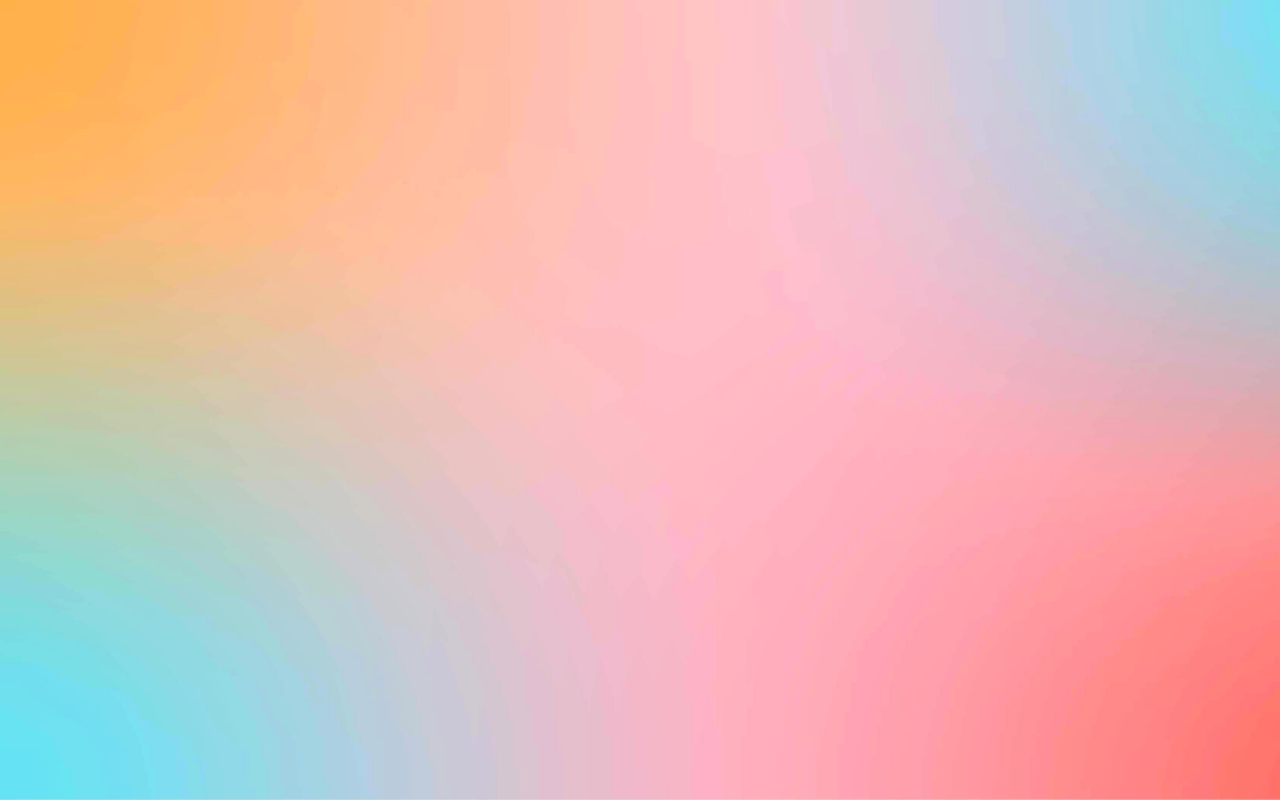
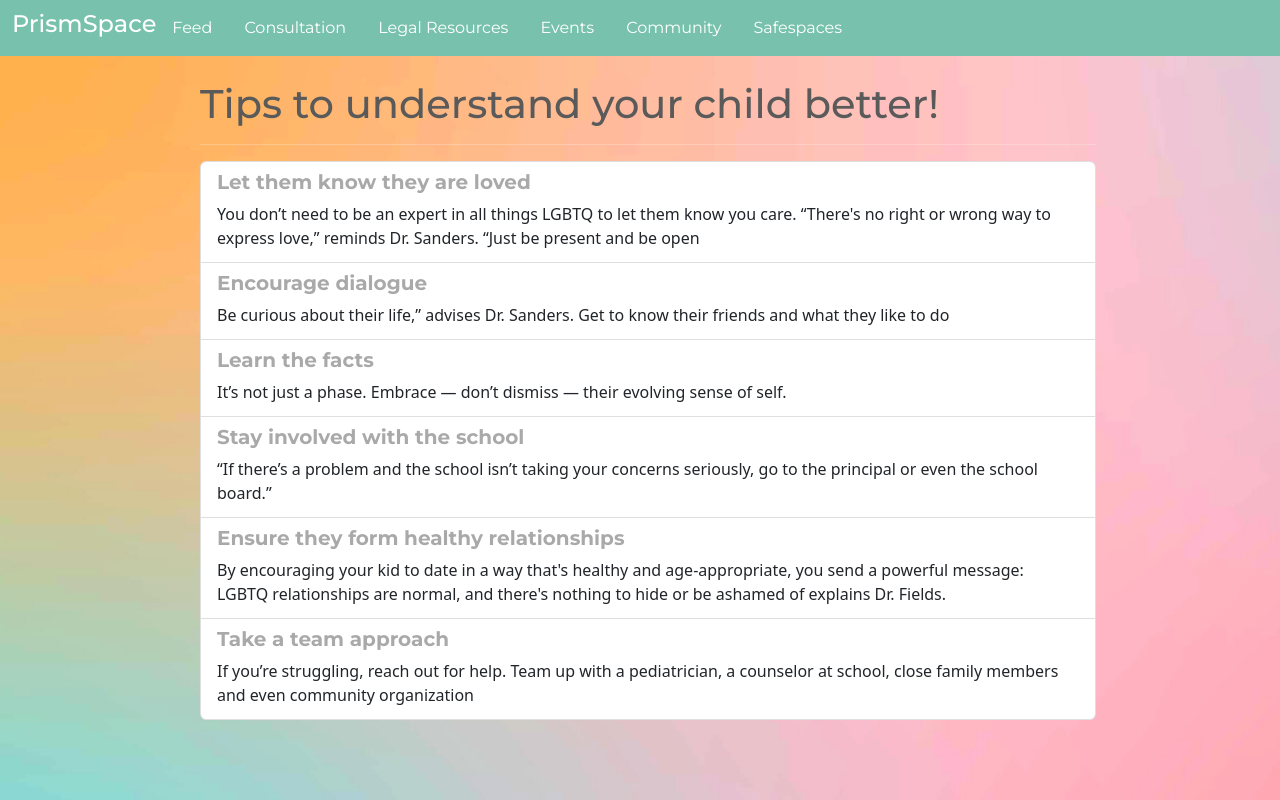
Before and after one commit to chayakusi/PrismSpace, a React (Create React App) app: page /parentaltips in a window 1280 px wide. Before the commit this address had no page. Shown: the top 800 px of the page. Built offline with nearby package versions, Linux system fonts and the light colour scheme.

Commit message:
added parentaltips

```diff
--- a/src/App.js
+++ b/src/App.js
@@ -9,6 +9,7 @@ import Events from './events';
 import LandingPage from './landingpage';
 import LegalResources from './LegalResources';
 import Safespaces from './safespaces';
+import TipsParents from './tipsparents';
 
 
 function App() {
@@ -16,7 +17,7 @@ function App() {
     <div style={{
       backgroundImage: 'url('+image+')',
       backgroundSize: 'cover',
-      height: '100vh',
+      height: '140vh',
       color: "#f5f5f5"
     }}>
       <header>
@@ -31,6 +32,7 @@ function App() {
           <Route path="/articles" element={<ArticleFeed />} />
           <Route path="/resources" element={<LegalResources />} />
           <Route path="/safespaces" element={<Safespaces />} />
+          <Route path="/parentaltips" element={<TipsParents />} />
         </Routes>
       </Router>
       </header>
--- /dev/null
+++ b/src/tipsparents.js
@@ -0,0 +1,74 @@
+import React, { Component } from "react";
+import Navbar from "./Navbar";
+const TipsParents = () => {
+  const styleobj = {
+    overflow: "hidden",
+    width: "70vw",
+    height: "100vh",
+    position: "absolute",
+    top: "0",
+    bottom: "0",
+    left: "0",
+    right: "0",
+    margin: "80px 0px 0px 200px",
+  };
+  const tips = [
+    {
+      name: "Let them know they are loved",
+      Details:
+        "You don’t need to be an expert in all things LGBTQ to let them know you care. “There's no right or wrong way to express love,” reminds Dr. Sanders. “Just be present and be open",
+    },
+    {
+      name: "Encourage dialogue",
+      Details:
+        "Be curious about their life,” advises Dr. Sanders. Get to know their friends and what they like to do",
+    },
+    {
+      name: "Learn the facts",
+      Details:
+        "It’s not just a phase. Embrace — don’t dismiss — their evolving sense of self.",
+    },
+    {
+      name: "Stay involved with the school",
+      Details:
+        "“If there’s a problem and the school isn’t taking your concerns seriously, go to the principal or even the school board.”",
+    },
+    {
+      name: "Ensure they form healthy relationships",
+      Details:
+        "By encouraging your kid to date in a way that's healthy and age-appropriate, you send a powerful message: LGBTQ relationships are normal, and there's nothing to hide or be ashamed of explains Dr. Fields.",
+    },
+    {
+      name: "Take a team approach",
+      Details:
+        "If you’re struggling, reach out for help. Team up with a pediatrician, a counselor at school, close family members and even community organization",
+    },
+  ];
+
+  return (
+    <div>
+      <Navbar />
+      <div style={styleobj}>
+        <h1>Tips to understand your child better!</h1>
+        <hr></hr>
+        <div class="list-group">
+          {tips.map((tip, index) => (
+            <a
+              href="#"
+              class="list-group-item list-group-item-action flex-column align-items-start"
+            >
+              <div class="d-flex w-100 justify-content-between">
+                <h5 style={{fontWeight:'bold',color:'darkgrey'}} >{tip.name}</h5>
+              </div>
+              <p class="mb-1">{tip.Details}</p>
+
+            </a>
+
+          ))}
+        </div>
+      </div>
+    </div>
+  );
+};
+
+export default TipsParents;
```
